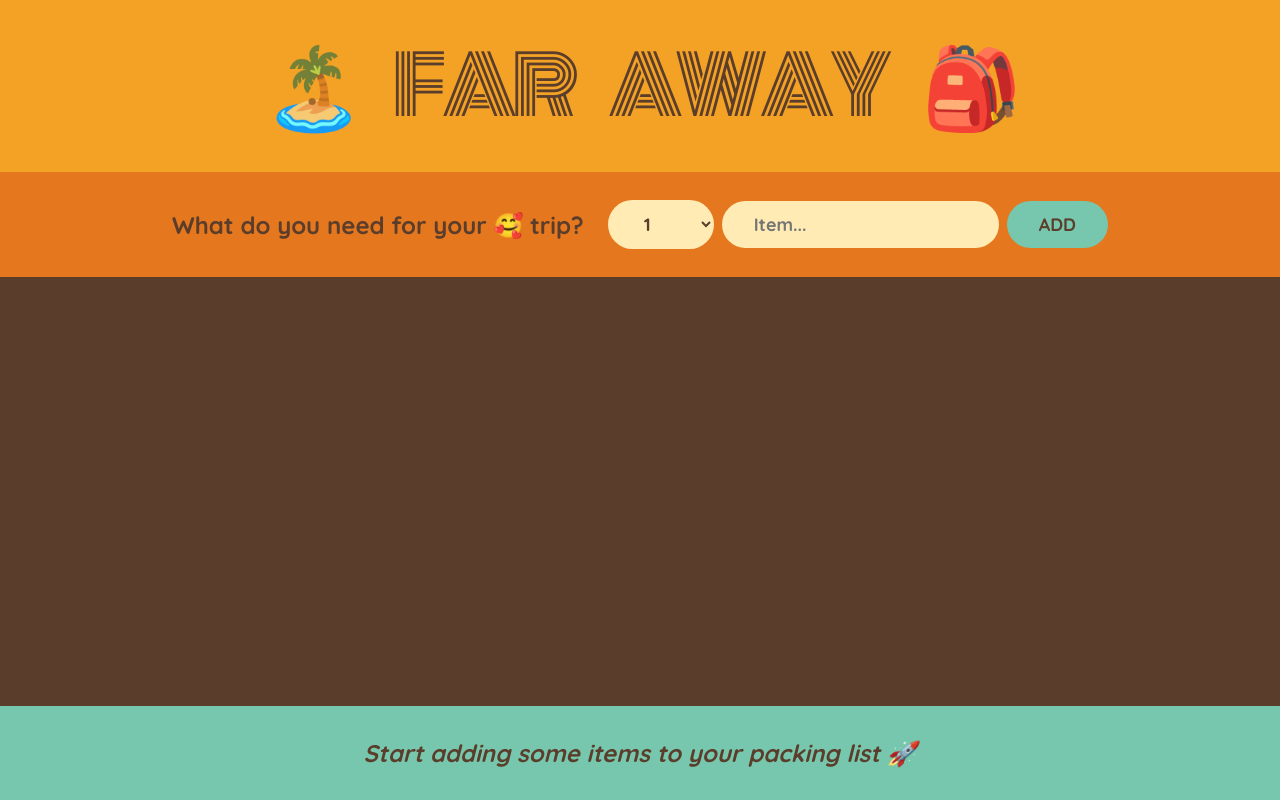
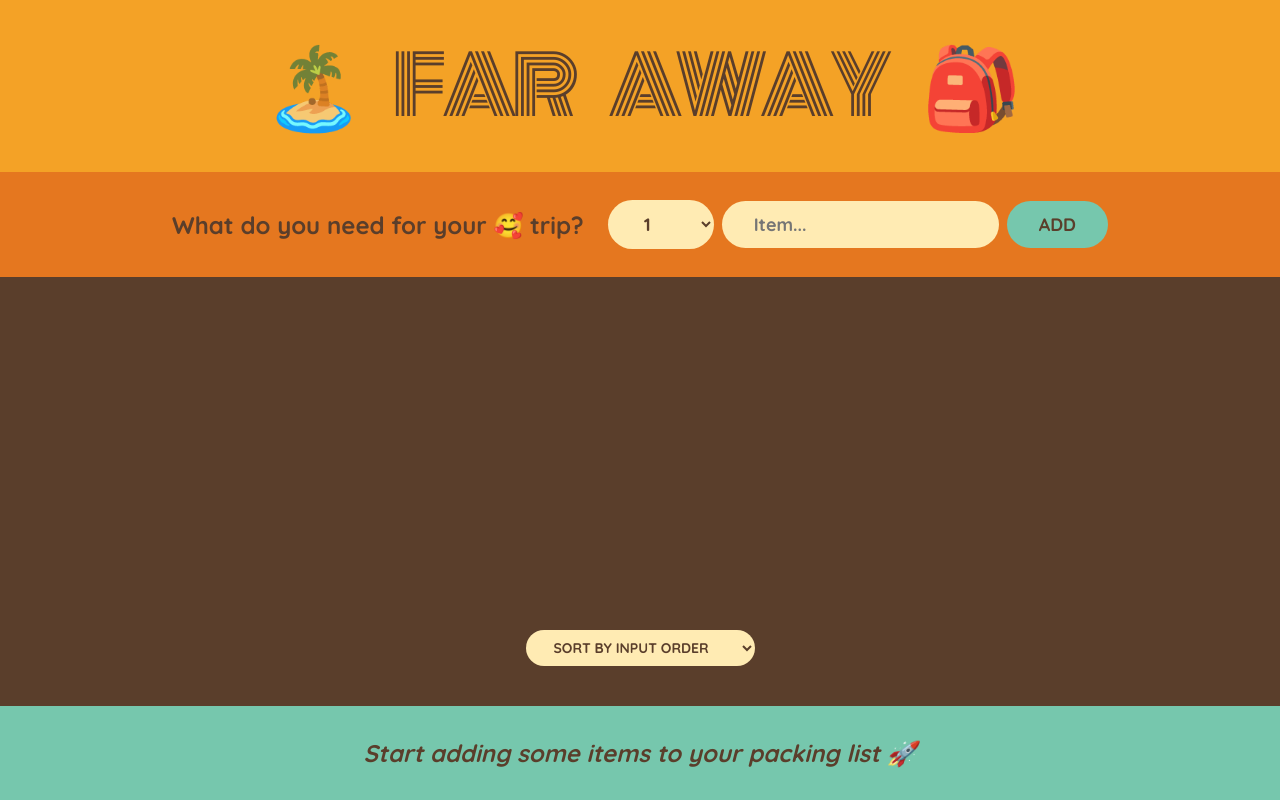
Before and after one commit to nizarLubbad/travel-list, a React (Create React App) app: page / in a window 1280 px wide. Built offline with nearby package versions, Linux system fonts and the light colour scheme.

Commit message:
Add sorting options to PackingList
- Added sortBy state to manage sorting mode
- Implemented sorting by input order, description, and packed status
- Updated list rendering to use sortedItems
- Styled select dropdown to match buttons

```diff
--- a/src/App.js
+++ b/src/App.js
@@ -108,10 +108,26 @@
 }
 
 function PackingList({ items, onDeleteItem, onToggleItem }) {
+  const [sortBy, setSortBy] = useState("input");
+
+  let sortedItems; // Derived State
+
+  if (sortBy === "input") sortedItems = items;
+
+  if (sortBy === "description")
+    sortedItems = items
+      .slice()
+      .sort((a, b) => a.description.localeCompare(b.description));
+
+  if (sortBy === "packed")
+    sortedItems = items
+      .slice()
+      .sort((a, b) => Number(a.packed) - Number(b.packed));
+
   return (
     <div className="list">
       <ul>
-        {items.map((item) => (
+        {sortedItems.map((item) => (
           <Item
             item={item}
             onDeleteItem={onDeleteItem}
@@ -120,6 +136,14 @@
           />
         ))}
       </ul>
+
+      <div className="action">
+        <select value={sortBy} onChange={(e) => setSortBy(e.target.value)}>
+          <option value="input">Sort by input order</option>
+          <option value="description">Sort by description</option>
+          <option value="packed">Sort by packed stats</option>
+        </select>
+      </div>
     </div>
   );
 }
--- a/src/index.css
+++ b/src/index.css
@@ -82,6 +82,15 @@
   align-items: center;
 }
 
+.actions button,
+.list select {
+  text-transform: uppercase;
+  padding: 0.8rem 2.4rem;
+  font-size: 1.4rem;
+  font-weight: 700;
+  margin: 0 0.8rem;
+}
+
 .list ul {
   list-style: none;
   width: 80%;
```
